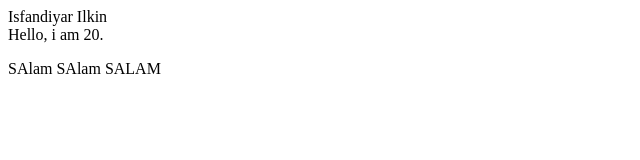
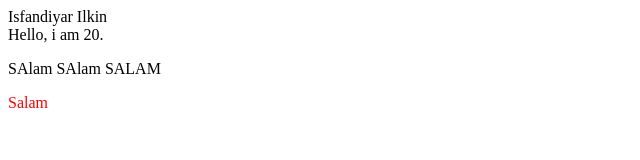
Before and after one commit to Ilkin313Isfandiyar/name, a plain HTML site: page index.html in a window 1280 px wide. Shown: the full height of the page, 0-640 px from the left. Drawn offline with Linux system fonts and the light colour scheme.

Commit message:
version4

```diff
--- a/index.html
+++ b/index.html
@@ -12,4 +12,6 @@
     <div>Hello, i am 20.</div>
 
     <p>SAlam SAlam SALAM </p>
+
+    <div style="color: red; height: 100px; width: 100px;">Salam</div>
 </html>
```
